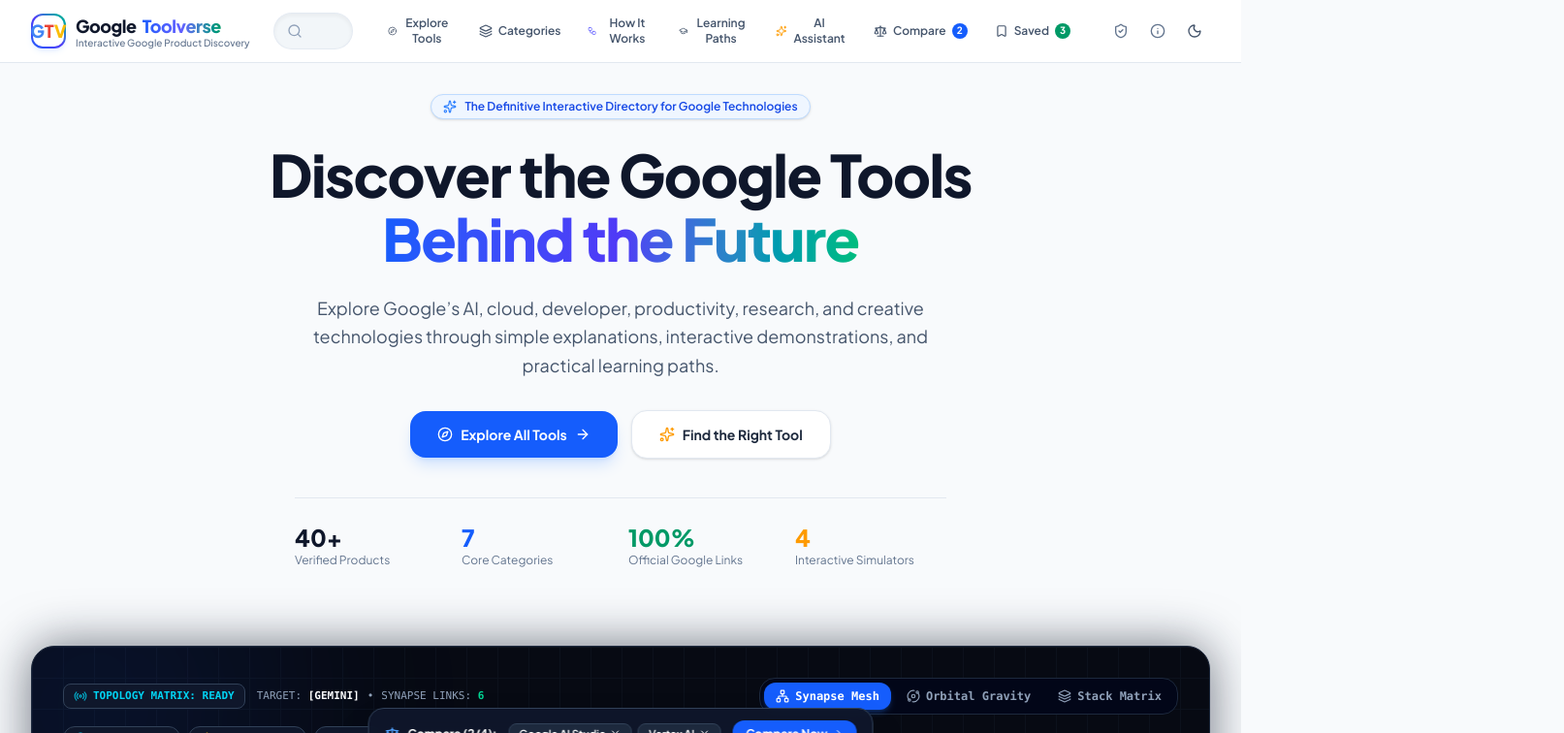
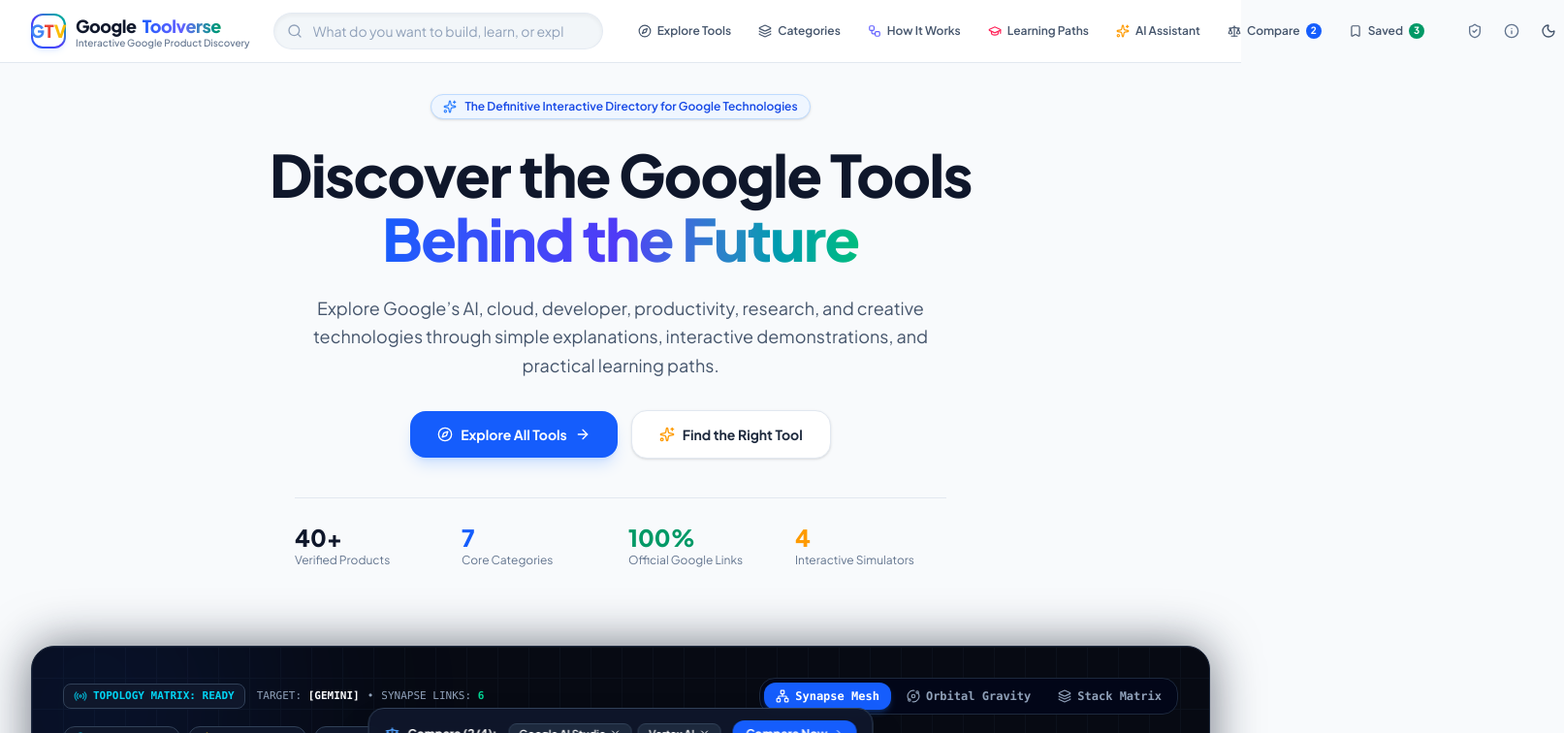
Before and after one commit to bharathyada-maker/Google-Tool-Verse, a React (Vite) app: page / in a window 1280 px wide. Shown: the top 756 px of the page at 97% size, 1613 px wide, since content can reach past the window. Built offline with nearby package versions, Linux system fonts and the light colour scheme.

Commit message:
fix(navbar): prevent search bar compression on laptop screens, set 480px suggestion card width, and add click-outside dismissal

```diff
--- a/src/components/Navbar.tsx
+++ b/src/components/Navbar.tsx
@@ -1,4 +1,4 @@
-import React, { useState } from 'react';
+import React, { useState, useEffect, useRef } from 'react';
 import { useApp } from '../context/AppContext';
 import {
   Search,
@@ -31,6 +31,29 @@
 
   const [mobileMenuOpen, setMobileMenuOpen] = useState(false);
   const [searchFocused, setSearchFocused] = useState(false);
+  const searchContainerRef = useRef<HTMLDivElement>(null);
+
+  // Dismiss search dropdown on click outside or Escape
+  useEffect(() => {
+    const handleClickOutside = (event: MouseEvent) => {
+      if (searchContainerRef.current && !searchContainerRef.current.contains(event.target as Node)) {
+        setSearchFocused(false);
+      }
+    };
+
+    const handleKeyDown = (event: KeyboardEvent) => {
+      if (event.key === 'Escape') {
+        setSearchFocused(false);
+      }
+    };
+
+    document.addEventListener('mousedown', handleClickOutside);
+    document.addEventListener('keydown', handleKeyDown);
+    return () => {
+      document.removeEventListener('mousedown', handleClickOutside);
+      document.removeEventListener('keydown', handleKeyDown);
+    };
+  }, []);
 
   const sampleSearchPrompts = [
     'I want to build an AI chatbot',
@@ -86,7 +109,10 @@
           </button>
 
           {/* Search Bar - Center Desktop */}
-          <div className="flex-1 max-w-xl relative hidden md:block">
+          <div
+            ref={searchContainerRef}
+            className="flex-1 min-w-[200px] sm:min-w-[240px] md:min-w-[260px] lg:min-w-[280px] xl:min-w-[340px] max-w-lg relative hidden md:block"
+          >
             <form onSubmit={handleSearchSubmit} className="relative">
               <div className="relative flex items-center">
                 <Search className="absolute left-3.5 w-4 h-4 text-slate-400 pointer-events-none" />
@@ -95,14 +121,14 @@
                   value={searchQuery}
                   onChange={(e) => setSearchQuery(e.target.value)}
                   onFocus={() => setSearchFocused(true)}
-                  placeholder="What do you want to build, learn, automate, or explore?"
+                  placeholder="What do you want to build, learn, or explore?"
                   className="w-full pl-10 pr-10 py-2 text-xs lg:text-sm rounded-full bg-slate-100/90 dark:bg-slate-800/80 border border-slate-200/80 dark:border-slate-700/60 focus:bg-white dark:focus:bg-slate-900 focus:outline-none focus:ring-2 focus:ring-blue-500/40 focus:border-blue-500 text-slate-900 dark:text-white placeholder-slate-400 transition-all shadow-inner"
                 />
                 {searchQuery && (
                   <button
                     type="button"
                     onClick={() => setSearchQuery('')}
-                    className="absolute right-3 text-slate-400 hover:text-slate-600 dark:hover:text-slate-200"
+                    className="absolute right-3 text-slate-400 hover:text-slate-600 dark:hover:text-slate-200 cursor-pointer"
                   >
                     <X className="w-4 h-4" />
                   </button>
@@ -113,16 +139,19 @@
             {/* Smart Search Dropdown Suggestions */}
             {searchFocused && (
               <div
-                className="absolute top-full left-0 right-0 mt-2 bg-white dark:bg-slate-900 rounded-2xl shadow-2xl border border-slate-200 dark:border-slate-800 p-4 z-50 animate-in fade-in slide-in-from-top-2 duration-150"
-                onMouseDown={(e) => e.preventDefault()} // prevent blur before click
+                className="absolute top-full left-0 w-[360px] sm:w-[480px] max-w-[90vw] mt-2 bg-white dark:bg-slate-900 rounded-2xl shadow-2xl border border-slate-200 dark:border-slate-800 p-4 z-50 animate-in fade-in slide-in-from-top-2 duration-150"
+                onMouseDown={(e) => e.preventDefault()}
               >
-                <div className="flex items-center justify-between pb-2 mb-2 border-b border-slate-100 dark:border-slate-800 text-xs font-semibold text-slate-500 dark:text-slate-400">
-                  <span className="flex items-center gap-1.5">
+                <div className="flex items-center justify-between pb-2 mb-2.5 border-b border-slate-100 dark:border-slate-800 text-xs font-semibold text-slate-500 dark:text-slate-400">
+                  <span className="flex items-center gap-1.5 font-bold text-slate-700 dark:text-slate-200">
                     <Sparkles className="w-3.5 h-3.5 text-blue-500" />
                     Popular Natural Language Queries
                   </span>
-                  <button onClick={() => setSearchFocused(false)} className="text-slate-400 hover:text-slate-600 text-[11px]">
-                    Close
+                  <button
+                    onClick={() => setSearchFocused(false)}
+                    className="text-slate-400 hover:text-slate-600 dark:hover:text-slate-200 text-[11px] px-2 py-0.5 rounded-lg hover:bg-slate-100 dark:hover:bg-slate-800 cursor-pointer transition-colors"
+                  >
+                    Close ✕
                   </button>
                 </div>
                 <div className="grid grid-cols-1 sm:grid-cols-2 gap-1.5">
@@ -130,9 +159,9 @@
                     <button
                       key={idx}
                       onClick={() => selectPrompt(prompt)}
-                      className="text-left px-3 py-2 rounded-xl text-xs text-slate-700 dark:text-slate-200 hover:bg-blue-50 dark:hover:bg-slate-800 hover:text-blue-600 dark:hover:text-blue-400 transition-colors flex items-center gap-2 group cursor-pointer"
+                      className="text-left px-3 py-2 rounded-xl text-xs text-slate-700 dark:text-slate-200 hover:bg-blue-50 dark:hover:bg-slate-800 hover:text-blue-600 dark:hover:text-blue-400 transition-colors flex items-center gap-2 group cursor-pointer border border-transparent hover:border-blue-100 dark:hover:border-slate-700"
                     >
-                      <span className="w-1.5 h-1.5 rounded-full bg-blue-500/60 group-hover:scale-125 transition-transform" />
+                      <span className="w-1.5 h-1.5 rounded-full bg-blue-500 shrink-0 group-hover:scale-125 transition-transform" />
                       <span className="truncate">{prompt}</span>
                     </button>
                   ))}
@@ -142,7 +171,7 @@
           </div>
 
           {/* Desktop Navigation Links */}
-          <nav className="hidden lg:flex items-center gap-1">
+          <nav className="hidden lg:flex items-center gap-1 shrink-0">
             <button
               onClick={() => setCurrentRoute('catalog')}
               className={`px-3 py-1.5 rounded-lg text-xs font-semibold transition-colors flex items-center gap-1.5 cursor-pointer ${
@@ -169,38 +198,41 @@
 
             <button
               onClick={() => setCurrentRoute('how-it-works')}
-              className={`px-3 py-1.5 rounded-lg text-xs font-semibold transition-colors flex items-center gap-1.5 cursor-pointer ${
+              title="How It Works Architectural Flows"
+              className={`px-2.5 xl:px-3 py-1.5 rounded-lg text-xs font-semibold transition-colors flex items-center gap-1.5 cursor-pointer ${
                 currentRoute === 'how-it-works'
                   ? 'bg-blue-50 dark:bg-blue-900/30 text-blue-600 dark:text-blue-400'
                   : 'text-slate-600 dark:text-slate-300 hover:bg-slate-100 dark:hover:bg-slate-800'
               }`}
             >
               <Workflow className="w-3.5 h-3.5 text-indigo-500" />
-              How It Works
+              <span className="hidden xl:inline">How It Works</span>
             </button>
 
             <button
               onClick={() => setCurrentRoute('learning-paths')}
-              className={`px-3 py-1.5 rounded-lg text-xs font-semibold transition-colors flex items-center gap-1.5 cursor-pointer ${
+              title="Guided Learning Paths"
+              className={`px-2.5 xl:px-3 py-1.5 rounded-lg text-xs font-semibold transition-colors flex items-center gap-1.5 cursor-pointer ${
                 currentRoute === 'learning-paths'
                   ? 'bg-blue-50 dark:bg-blue-900/30 text-blue-600 dark:text-blue-400'
                   : 'text-slate-600 dark:text-slate-300 hover:bg-slate-100 dark:hover:bg-slate-800'
               }`}
             >
-              <GraduationCap className="w-3.5 h-3.5" />
-              Learning Paths
+              <GraduationCap className="w-3.5 h-3.5 text-rose-500" />
+              <span className="hidden xl:inline">Learning Paths</span>
             </button>
 
             <button
               onClick={() => setCurrentRoute('wizard')}
-              className={`px-3 py-1.5 rounded-lg text-xs font-semibold transition-colors flex items-center gap-1.5 cursor-pointer ${
+              title="AI Recommendation Assistant"
+              className={`px-2.5 xl:px-3 py-1.5 rounded-lg text-xs font-semibold transition-colors flex items-center gap-1.5 cursor-pointer ${
                 currentRoute === 'wizard'
                   ? 'bg-blue-50 dark:bg-blue-900/30 text-blue-600 dark:text-blue-400'
                   : 'text-slate-600 dark:text-slate-300 hover:bg-slate-100 dark:hover:bg-slate-800'
               }`}
             >
               <Sparkles className="w-3.5 h-3.5 text-amber-500" />
-              AI Assistant
+              <span className="hidden xl:inline">AI Assistant</span>
             </button>
 
             <button
--- a/src/pages/ComparePage.tsx
+++ b/src/pages/ComparePage.tsx
@@ -1,4 +1,4 @@
-import React, { useState } from 'react';
+import React, { useState, useEffect, useRef } from 'react';
 import { useApp } from '../context/AppContext';
 import {
   Scale,
@@ -22,6 +22,17 @@
   } = useApp();
 
   const [toolPickerOpen, setToolPickerOpen] = useState<boolean>(false);
+  const toolPickerRef = useRef<HTMLDivElement>(null);
+
+  useEffect(() => {
+    const handleClickOutside = (event: MouseEvent) => {
+      if (toolPickerRef.current && !toolPickerRef.current.contains(event.target as Node)) {
+        setToolPickerOpen(false);
+      }
+    };
+    document.addEventListener('mousedown', handleClickOutside);
+    return () => document.removeEventListener('mousedown', handleClickOutside);
+  }, []);
 
   const selectedTools = allTools.filter(t => compareToolIds.includes(t.id));
 
@@ -207,7 +218,7 @@
         ))}
 
         {selectedTools.length < 4 && (
-          <div className="relative">
+          <div ref={toolPickerRef} className="relative">
             <button
               onClick={() => setToolPickerOpen(!toolPickerOpen)}
               className="px-3 py-1 rounded-full bg-slate-100 dark:bg-slate-800 hover:bg-slate-200 dark:hover:bg-slate-700 text-slate-700 dark:text-slate-200 text-xs font-semibold flex items-center gap-1 cursor-pointer transition-colors"
```
